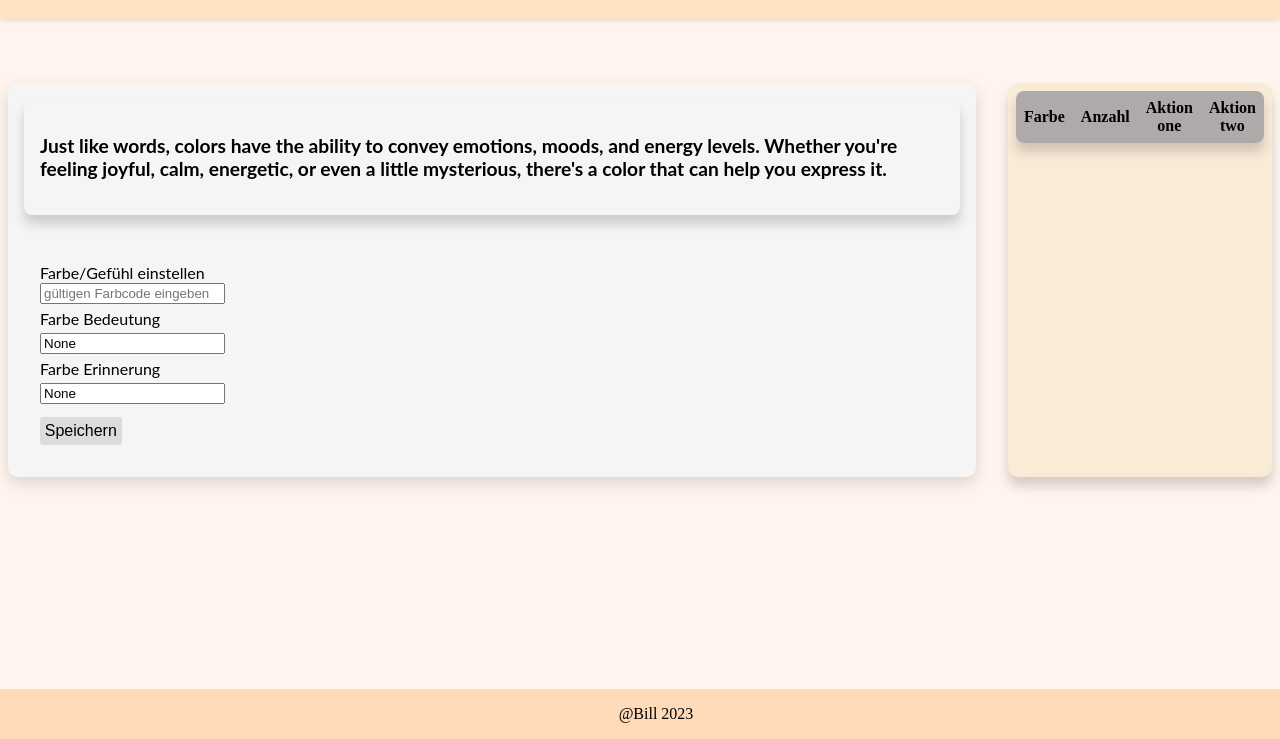
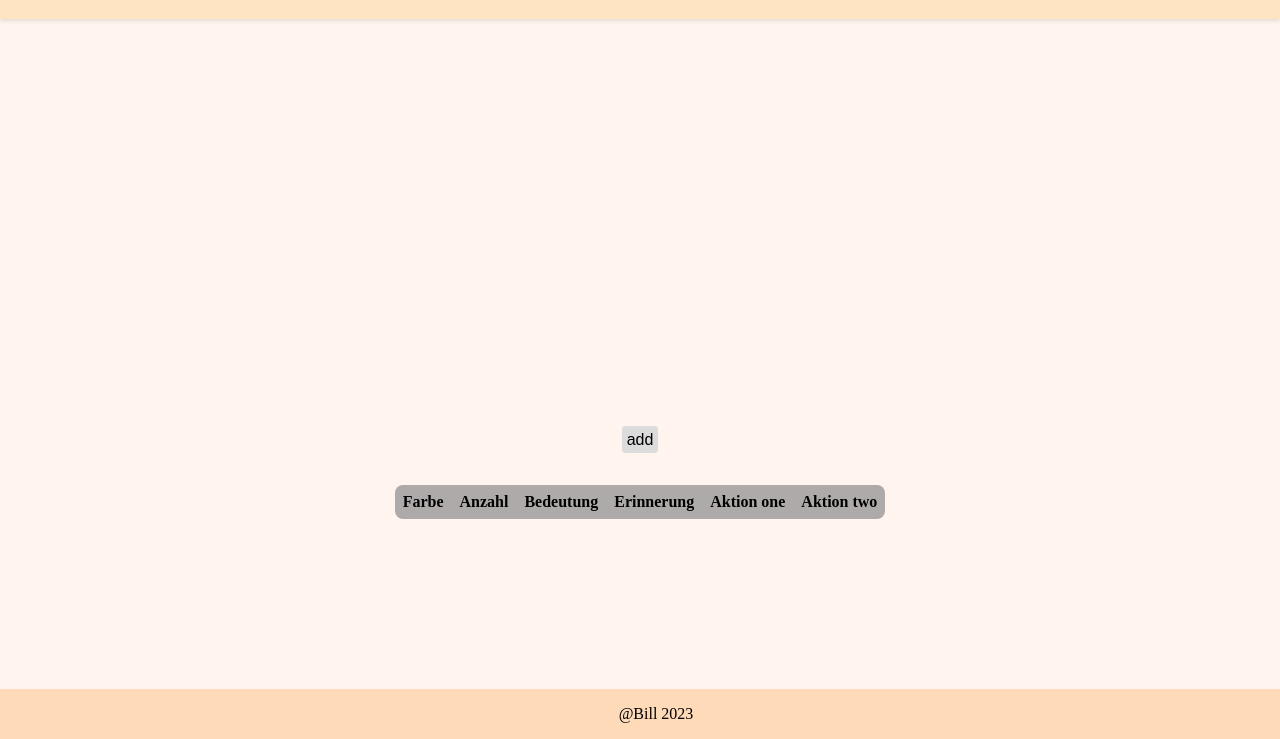
Before and after one commit to mulewile/perl-mysql-app, a website: page public/index.html in a window 1280 px wide. Shown: the part 61-800 px from the top of the page. Drawn offline with Linux system fonts and the light colour scheme; no server answers.

Commit message:
refactored display of table and form

```diff
--- a/public/index.html
+++ b/public/index.html
@@ -12,7 +12,7 @@
       <h1>MY COLOR MOOD DATABANK</h1>
     </header>
     <main class="mainWrapper">
-      <div class="formWrapper">
+      <div class="formWrapper hidden" data-js="formWrapper">
         <section class="colorDetails">
           <p>
             Just like words, colors have the ability to convey emotions, moods,
@@ -68,14 +68,20 @@
           <button class="save-button" type="submit" data-js="button">
             Speichern
           </button>
+          <button class="button--cancel" data-js="cancelButton">
+            Schliessen
+          </button>
         </form>
       </div>
-      <div class="colorList">
+      <div class="color_list-container" data-js="colorListContainer">
+        <div class="add_button-container" data-js="addButtonContainer"></div>
         <table id="colourTable">
           <thead>
             <tr>
               <th data-name="color_name">Farbe</th>
               <th data-name="color_count">Anzahl</th>
+              <th data-name="color_meaning">Bedeutung</th>
+              <th data-name="color_memories">Erinnerung</th>
               <th data-name="aktion one">Aktion one</th>
               <th data-name="aktion two">Aktion two</th>
             </tr>
--- a/public/index.js
+++ b/public/index.js
@@ -1,5 +1,19 @@
 function getElement(selector) {
   return document.querySelector(`[data-js="${selector}"]`);
+}
+
+function genereateElement(elementName, classNames, elementTextContent) {
+  const element = document.createElement(elementName);
+
+  if (classNames && classNames.length) {
+    element.classList.add(...classNames);
+  }
+
+  if (elementTextContent) {
+    element.textContent = elementTextContent;
+  }
+
+  return element;
 }
 
 const colorInput = getElement("color");
@@ -12,6 +26,13 @@ const memoriesElement = getElement("memories");
 const colorListElement = getElement("colorList");
 const colorCountElement = getElement("colorCount");
 const errorMessageElement = getElement("errorMessage");
+const addButtonContainerElement = getElement("addButtonContainer");
+const formWrapperElement = getElement("formWrapper");
+const colorListContainerElement = getElement("colorListContainer");
+
+const addButton = genereateElement("button", ["add_button--color"], "add");
+
+addButtonContainerElement.appendChild(addButton);
 
 function handleColorChange() {
   const colorName = colorInput.value;
@@ -170,13 +191,14 @@ function setLastTenTable(colorData) {
 
 async function getLastTenColors() {
   const API_URL = "./script.cgi";
+  const ERROR = "Error:";
   const NETWORK_ERROR_MESSAGE = "Network error occurred while fetching data.";
   const INVALID_DATA_MESSAGE = "Invalid or missing color data in the response.";
   try {
     const response = await fetch(API_URL);
 
     if (!response.ok) {
-      console.log("Error:", NETWORK_ERROR_MESSAGE);
+      console.log(ERROR, NETWORK_ERROR_MESSAGE);
       return;
     }
 
@@ -186,10 +208,10 @@ async function getLastTenColors() {
       setLastTenTable(colorData);
       setColorDetail(colorData);
     } else {
-      console.log("Error:", INVALID_DATA_MESSAGE);
+      console.log(ERROR, INVALID_DATA_MESSAGE);
     }
   } catch (error) {
-    console.log("Error:", error.message);
+    console.log(ERROR, error.message);
   }
 }
 
@@ -233,6 +255,7 @@ async function postColorData(formData) {
       method: "POST",
       headers: {
         "Content-Type": "application/x-www-form-urlencoded",
+        action: "post color data",
       },
       body: new URLSearchParams(formData),
     });
@@ -324,3 +347,15 @@ if (document.readyState === "loading") {
   DOMLoadStatus("DOM has finished loading");
   handleOnPageLoad();
 }
+
+document.addEventListener("click", (event) => {
+  console.log(event.target);
+  if (event.target.matches(".add_button--color")) {
+    formWrapperElement.classList.remove("hidden");
+    colorListContainerElement.classList.add("hidden");
+  }
+  if (event.target.matches(".button--cancel")) {
+    formWrapperElement.classList.add("hidden");
+    colorListContainerElement.classList.remove("hidden");
+  }
+});
--- a/public/styles.css
+++ b/public/styles.css
@@ -1,3 +1,12 @@
+body {
+  display: flex;
+  align-items: center;
+  justify-content: center;
+  height: 100vh;
+  margin: 0;
+}
+
+
 header {
   background-color: bisque;
   position: fixed;
@@ -92,19 +101,26 @@ input[type="text"]:focus{
   box-shadow: 0 9px 11px rgba(47, 46, 47, 0.2);
 }
 
-.colorList {
-  border-radius: 10px;
-  background-color: antiquewhite;
-  box-shadow: 0 9px 11px rgba(47, 46, 47, 0.2);
+.color_list-container {
+margin-top: 365px;
+margin-bottom: 90px;
   padding: 0.5rem;
 }
 
+.add_button-container{
+  display: flex;
+    margin-bottom: 2rem;
+    flex-direction: row;
+    justify-content: center;
+  margin-bottom: 2rem;
+}
+
 table{
+
   border-radius: 0.5rem;
   padding: 8px;
 	border-collapse: collapse;
   overflow: hidden;
-  box-shadow: 0 9px 11px rgba(47, 46, 47, 0.2);
   cursor: pointer;
 }
 
@@ -128,3 +144,7 @@ footer{
     text-align: center;
     padding: 1rem;
 }
+
+.hidden{
+  display: none;
+}
```
Also changed, not shown: 1 other file.
